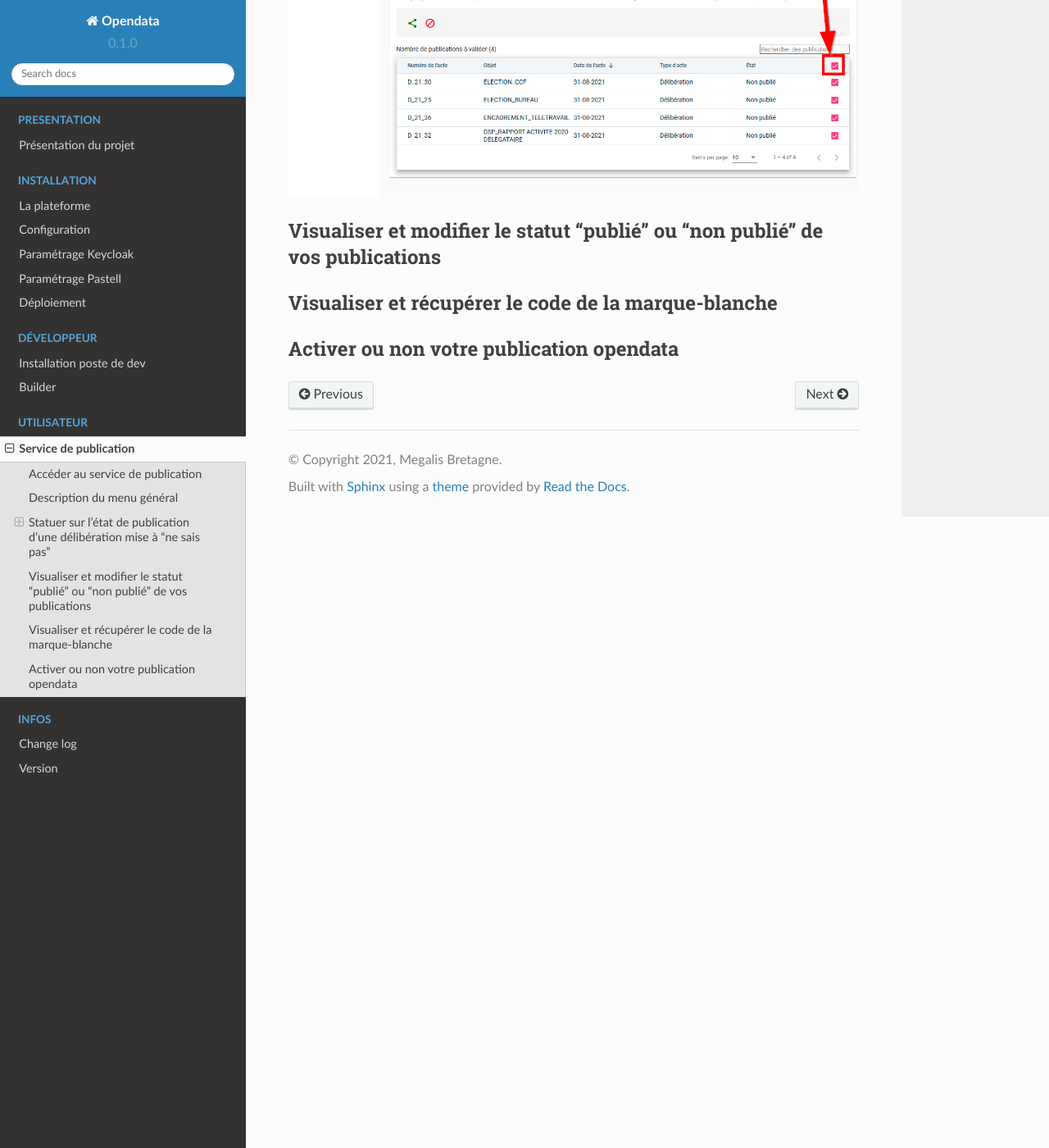
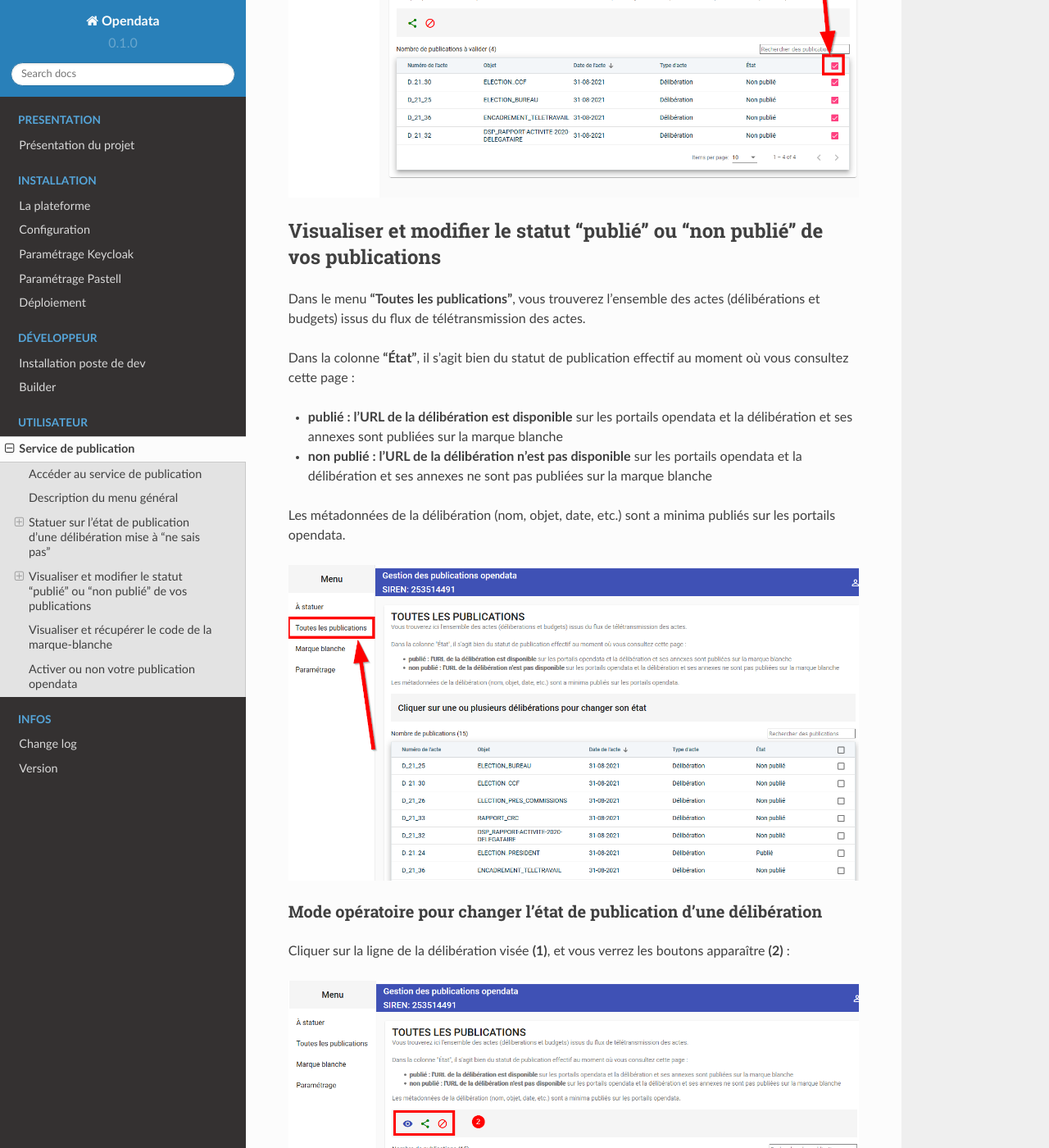
Before and after one commit to megalis-bretagne/opendata-extraction, a Sphinx documentation site: the page built from docs/source/utilisateur/publication.md, in a window 1280 px wide and 1400 px high, scrolled down 7735 px. Shown: the whole window at 82% size. Built offline with Sphinx 7.4.7 and the Read the Docs theme 2.0.0, drawn with Linux system fonts in a browser that asks for light colours; some of the changed text lies outside the part shown.

Commit message:
Update publication.md

```diff
--- a/docs/source/utilisateur/publication.md
+++ b/docs/source/utilisateur/publication.md
@@ -104,6 +104,36 @@ Vous pouvez à tout moment revenir sur le statut de publication d'un document en
 
 ## Visualiser et modifier le statut "publié" ou "non publié" de vos publications
 
+Dans le menu **"Toutes les publications"**, vous trouverez l'ensemble des actes (délibérations et budgets) issus du flux de télétransmission des actes.
+
+Dans la colonne **"État"**, il s'agit bien du statut de publication effectif au moment où vous consultez cette page :
+
+* **publié : l'URL de la délibération est disponible** sur les portails opendata et la délibération et ses annexes sont publiées sur la marque blanche
+* **non publié : l'URL de la délibération n'est pas disponible** sur les portails opendata et la délibération et ses annexes ne sont pas publiées sur la marque blanche
+
+Les métadonnées de la délibération (nom, objet, date, etc.) sont a minima publiés sur les portails opendata.
+
+![acces](img/OD4_01.png)
+
+
+
+### Mode opératoire pour changer l'état de publication d'une délibération
+
+Cliquer sur la ligne de la délibération visée **(1)**, et vous verrez les boutons apparaître **(2)** :
+
+![acces](img/OD4_02.png)
+
+
+
+Vous pouvez **publier** le document visé avec le bouton **vert** :
+
+![acces](img/OD4_03.png)
+
+Vous pouvez **dépublier** le document visé avec le bouton **rouge** :
+
+![acces](img/OD4_04.png)
+
+Dès que vous cliquez sur **"publier"** ou **"dépublier"**, l'état de publication de la délibération change dans la liste en fonction de ce que vous avez choisi.
 
 
 
```
